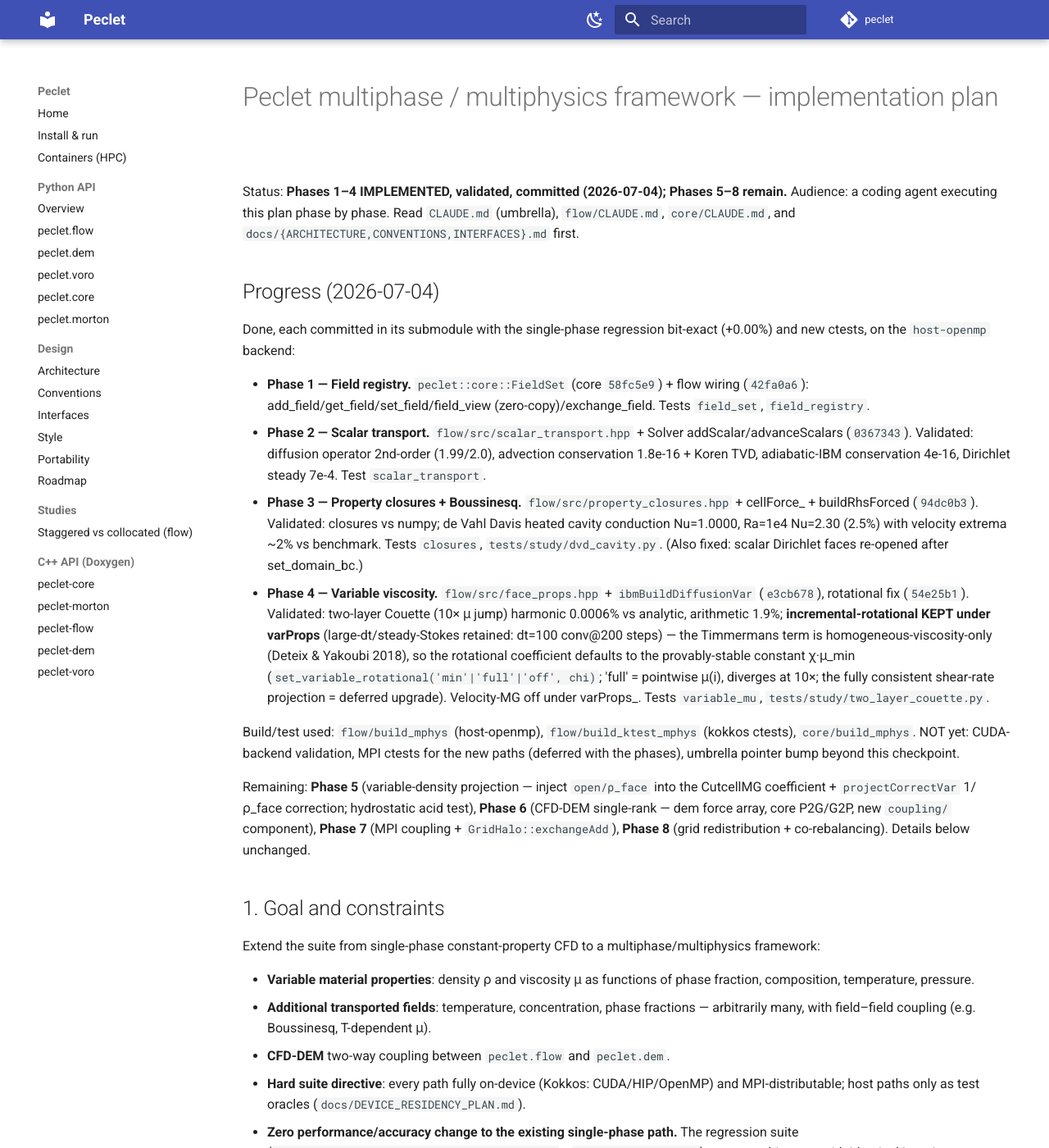
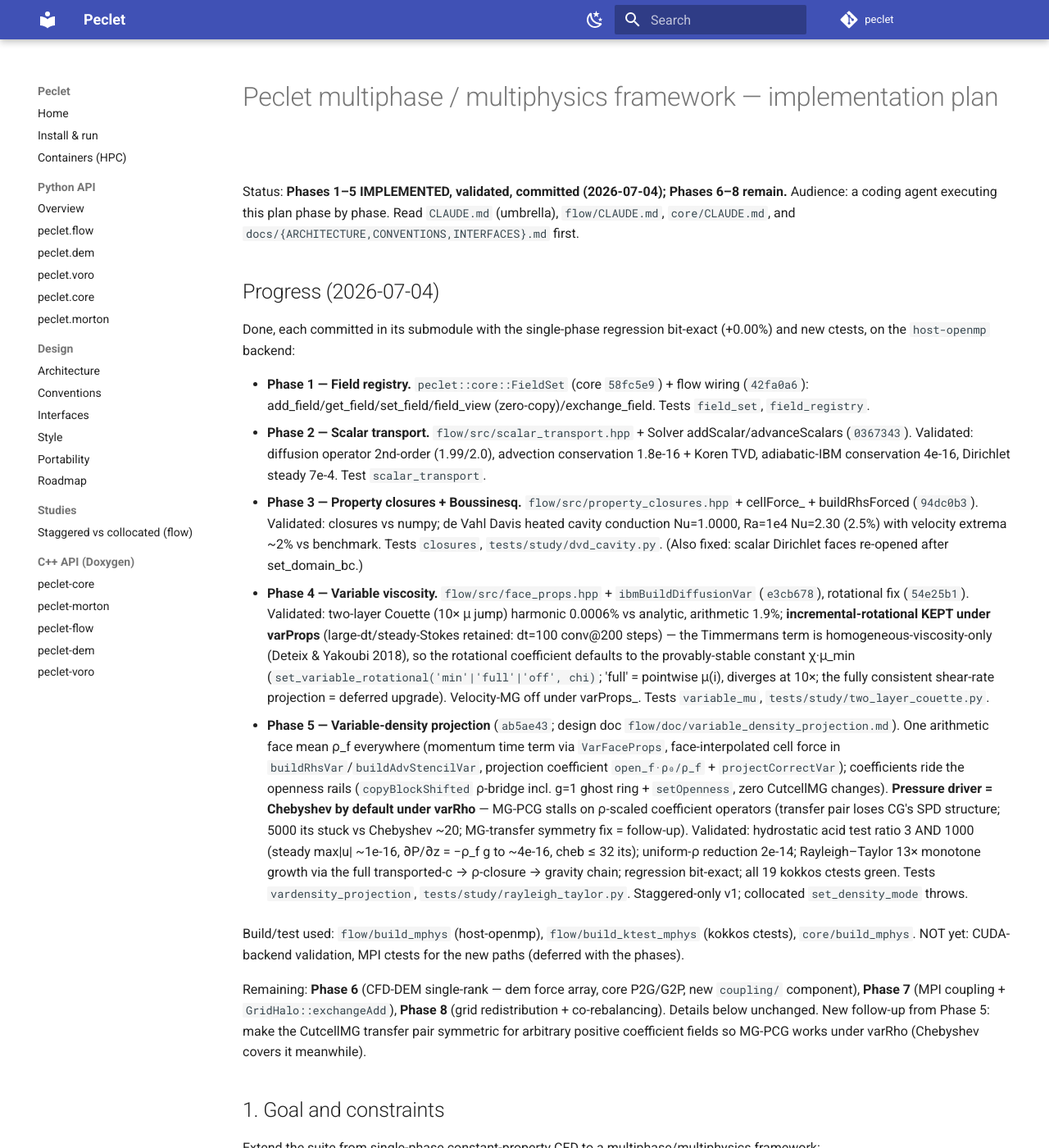
Before and after one commit to computational-chemical-engineering/peclet, an MkDocs documentation site: the page built from docs/MULTIPHYSICS_PLAN.md, in a window 1280 px wide and 1400 px high. Shown: the whole window at 82% size. Built offline with MkDocs 1.6.1 and Material for MkDocs 9.7.7, drawn with Linux system fonts in a browser that asks for light colours; comment, search, counter and statistics services are not loaded.

Commit message:
feat: multiphysics Phase 5 — variable-density projection (bump flow pointer)
Hydrostatic-exact variable-density momentum + projection (one arithmetic
face density everywhere; coefficients ride the CutcellMG openness rails;
Chebyshev pressure driver under varRho — PCG stalls on scaled-coefficient
operators). Validated at density ratio 3 and 1000 (machine-exact steady
balance), uniform-rho reduction 2e-14, Rayleigh-Taylor two-phase chain,
regression bit-exact. Also completes the wall-aware collocated face
interpolation whose call sites were already in-tree. Phases 6-8 remain
(docs/MULTIPHYSICS_PLAN.md).

```diff
--- a/docs/MULTIPHYSICS_PLAN.md
+++ b/docs/MULTIPHYSICS_PLAN.md
@@ -1,6 +1,6 @@
 # Peclet multiphase / multiphysics framework — implementation plan
 
-Status: **Phases 1–4 IMPLEMENTED, validated, committed (2026-07-04); Phases 5–8 remain.**
+Status: **Phases 1–5 IMPLEMENTED, validated, committed (2026-07-04); Phases 6–8 remain.**
 Audience: a coding agent executing this plan phase by phase. Read `CLAUDE.md` (umbrella),
 `flow/CLAUDE.md`, `core/CLAUDE.md`, and `docs/{ARCHITECTURE,CONVENTIONS,INTERFACES}.md` first.
 
@@ -28,14 +28,28 @@ ctests, on the `host-openmp` backend:
   the fully consistent shear-rate projection = deferred upgrade). Velocity-MG off under varProps_.
   Tests `variable_mu`, `tests/study/two_layer_couette.py`.
 
+- **Phase 5 — Variable-density projection** (`ab5ae43`; design doc
+  `flow/doc/variable_density_projection.md`). One arithmetic face mean ρ_f everywhere (momentum
+  time term via `VarFaceProps`, face-interpolated cell force in `buildRhsVar`/`buildAdvStencilVar`,
+  projection coefficient `open_f·ρ₀/ρ_f` + `projectCorrectVar`); coefficients ride the openness
+  rails (`copyBlockShifted` ρ-bridge incl. g=1 ghost ring + `setOpenness`, zero CutcellMG changes).
+  **Pressure driver = Chebyshev by default under varRho** — MG-PCG stalls on ρ-scaled coefficient
+  operators (transfer pair loses CG's SPD structure; 5000 its stuck vs Chebyshev ~20; MG-transfer
+  symmetry fix = follow-up). Validated: hydrostatic acid test ratio 3 AND 1000 (steady max|u|
+  ~1e-16, ∂P/∂z = −ρ_f g to ~4e-16, cheb ≤ 32 its); uniform-ρ reduction 2e-14; Rayleigh–Taylor
+  13× monotone growth via the full transported-c → ρ-closure → gravity chain; regression bit-exact;
+  all 19 kokkos ctests green. Tests `vardensity_projection`, `tests/study/rayleigh_taylor.py`.
+  Staggered-only v1; collocated `set_density_mode` throws.
+
 Build/test used: `flow/build_mphys` (host-openmp), `flow/build_ktest_mphys` (kokkos ctests),
 `core/build_mphys`. NOT yet: CUDA-backend validation, MPI ctests for the new paths (deferred with
-the phases), umbrella pointer bump beyond this checkpoint.
+the phases).
 
-Remaining: **Phase 5** (variable-density projection — inject `open/ρ_face` into the CutcellMG
-coefficient + `projectCorrectVar` 1/ρ_face correction; hydrostatic acid test), **Phase 6** (CFD-DEM
-single-rank — dem force array, core P2G/G2P, new `coupling/` component), **Phase 7** (MPI coupling +
-`GridHalo::exchangeAdd`), **Phase 8** (grid redistribution + co-rebalancing). Details below unchanged.
+Remaining: **Phase 6** (CFD-DEM single-rank — dem force array, core P2G/G2P, new `coupling/`
+component), **Phase 7** (MPI coupling + `GridHalo::exchangeAdd`), **Phase 8** (grid redistribution
++ co-rebalancing). Details below unchanged. New follow-up from Phase 5: make the CutcellMG
+transfer pair symmetric for arbitrary positive coefficient fields so MG-PCG works under varRho
+(Chebyshev covers it meanwhile).
 
 ## 1. Goal and constraints
 
```
